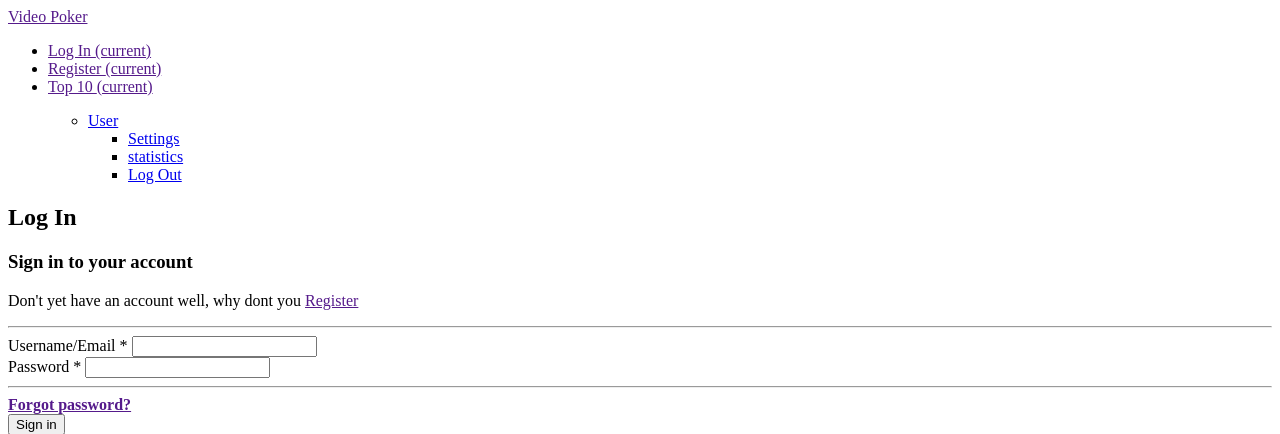
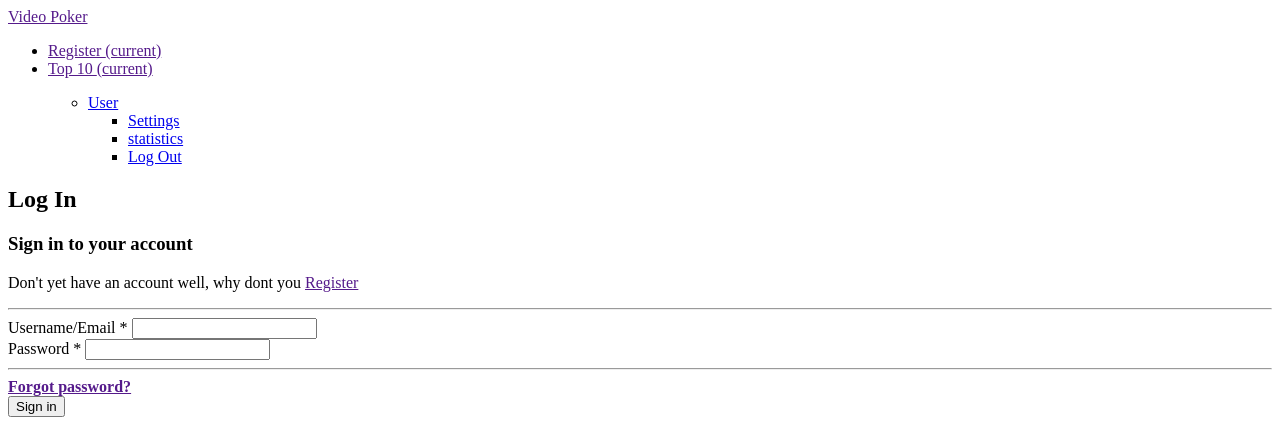
Before and after one commit to TheDanielz3/weblogicmvc, a PHP site: the page made by webapp/view/home/login.phtml in a window 1280 px wide. Shown: the top 434 px of the page. Run offline with PHP 8.4, Linux system fonts and the light colour scheme; the template is opened without the code that fills it, so the values that code supplies are empty; the visitor is signed in with stand-in values (Sample User, id 1); some libraries are stand-ins or nearby versions.

Commit message:
tiny change to login

```diff
--- a/webapp/view/layout/header.phtml
+++ b/webapp/view/layout/header.phtml
@@ -31,7 +31,6 @@ if (isset($_SESSION['user'])) {
         <!-- Collect the nav links, forms, and other content for toggling -->
         <div class="collapse navbar-collapse" id="bs-example-navbar-collapse-1">
             <ul class="nav navbar-nav">
-                <li><a href="<?= Url::toRoute('home/login') ?>"> Log In <span class="sr-only">(current)</span></a></li>
                 <li><a href="<?= Url::toRoute('home/register') ?>"> Register <span class="sr-only">(current)</span></a>
                 </li>
                 <li><a href="<?= Url::toRoute('home/top10') ?>"> Top 10 <span class="sr-only">(current)</span></a></li>
```
